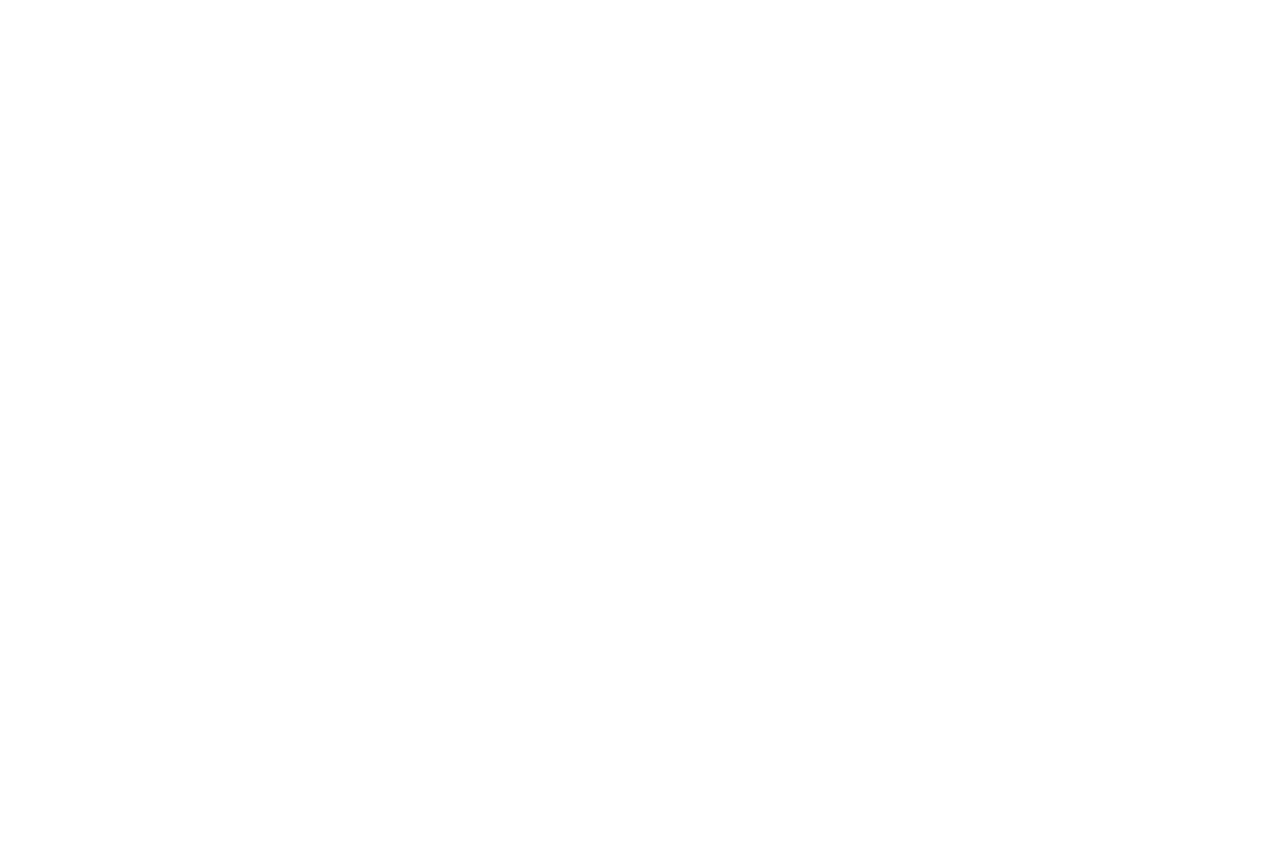
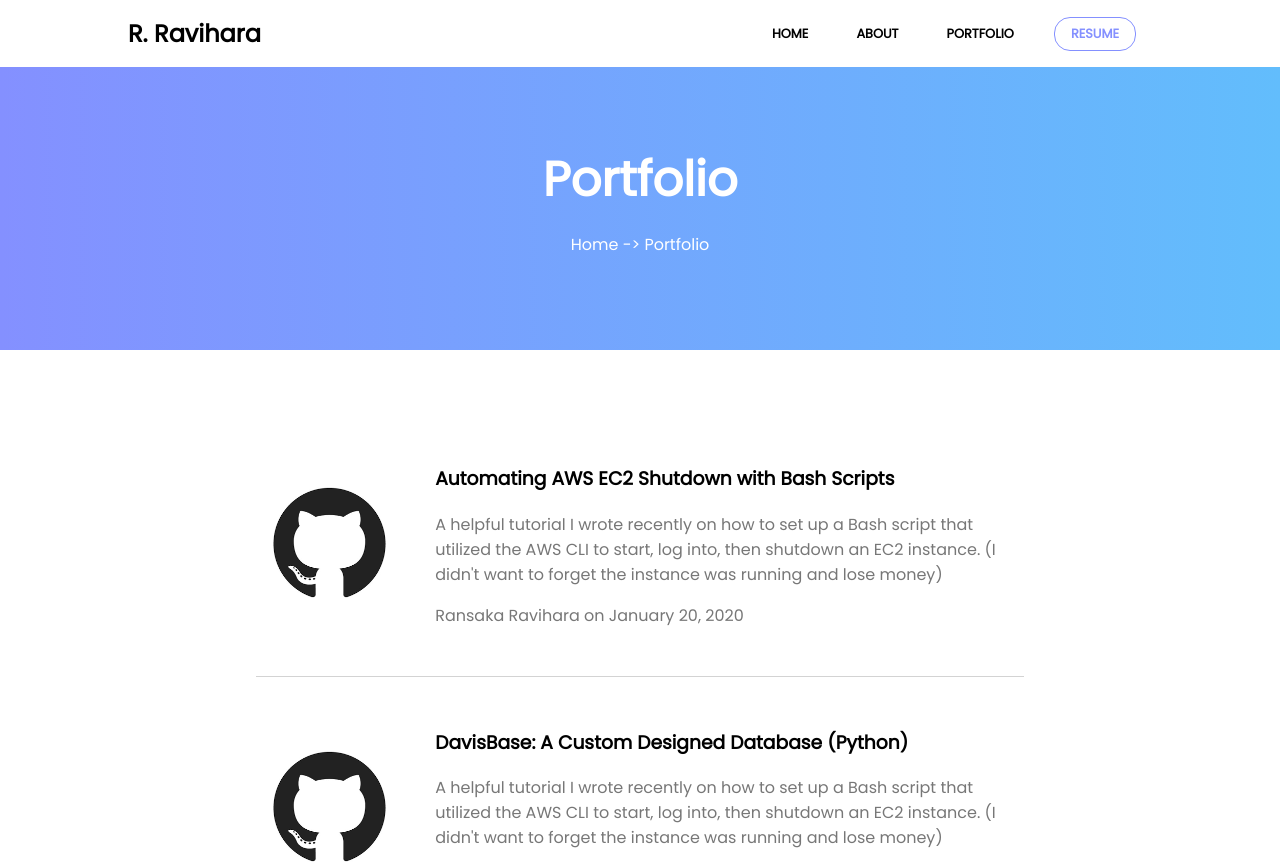
Before and after one commit to sankharr/ransaka-portfolio, a React (Create React App) app: page /portfolio in a window 1280 px wide. Before the commit this address had no page. Shown: the top 864 px of the page. Before the commit the page ends 800 px from the top, so only its background shows below. Built offline with nearby package versions, Linux system fonts and the light colour scheme.

Commit message:
portfolio done

```diff
--- /dev/null
+++ b/src/pages/portfolio/Portfolio.jsx
@@ -0,0 +1,62 @@
+// packages
+import React from 'react';
+
+// styling
+import './Portfolio.scss';
+
+// assets
+import gitImage from '../../assets/git.png';
+
+const projectData = [
+    {
+        title: 'Automating AWS EC2 Shutdown with Bash Scripts',
+        description: "A helpful tutorial I wrote recently on how to set up a Bash script that utilized the AWS CLI to start, log into, then shutdown an EC2 instance. (I didn't want to forget the instance was running and lose money)",
+        date: 'January 20, 2020',
+        link: ''
+    },
+    {
+        title: 'DavisBase: A Custom Designed Database (Python)',
+        description: "A helpful tutorial I wrote recently on how to set up a Bash script that utilized the AWS CLI to start, log into, then shutdown an EC2 instance. (I didn't want to forget the instance was running and lose money)",
+        date: 'January 20, 2020',
+        link: ''
+    },
+    {
+        title: 'XGBoost for Text Classification',
+        description: "A helpful tutorial I wrote recently on how to set up a Bash script that utilized the AWS CLI to start, log into, then shutdown an EC2 instance. (I didn't want to forget the instance was running and lose money)",
+        date: 'January 20, 2020',
+        link: ''
+    },
+]
+
+const Projects = () =>{
+    return (
+        <div className='Projects'>
+            {projectData.map((item) =>
+                <div className='Projects__listItem' key={item.title}>
+                    <img src={gitImage} />
+                    <div>
+                        <h3>{item.title}</h3>
+                        <p>{item.description}</p>
+                        <p>Ransaka Ravihara on {item.date}</p>
+                    </div>
+                </div>
+            )}
+        </div>
+    )
+}
+
+const Portfolio = () => {
+  return (
+    <>
+      <div className="Portfolio__banner">
+        <h1>Portfolio</h1>
+        <p>
+          <span>Home</span> -> Portfolio
+        </p>
+      </div>
+      <Projects />
+    </>
+  )
+}
+
+export default Portfolio
--- /dev/null
+++ b/src/pages/portfolio/Portfolio.scss
@@ -0,0 +1,49 @@
+$common-gradient: -webkit-linear-gradient(0deg, #8490ff 0%, #62bdfc 100%);
+
+.Portfolio__banner {
+    background: $common-gradient;
+    padding: 6% 0;
+    color: white;
+
+    h1 {
+      font-size: 3rem;
+      font-weight: bold;
+      margin: 0;
+    }
+
+    span {
+      transition: 0.3s;
+      &:hover {
+        color: black;
+        cursor: pointer;
+      }
+    }
+  }
+
+.Projects {
+    padding: 5% 20%;
+}
+
+.Projects__listItem {
+    display: flex;
+    align-items: center;
+    padding: 2rem 0;
+    border-bottom: 1px solid lightgray;
+
+    img {
+        width: 15%;
+        margin: 0 3rem 0 1rem;
+    }
+
+    div {
+        text-align: left;
+
+        p {
+            color: #777777;
+        }
+    }
+
+    &:last-child {
+        border-bottom: none;
+    }
+}
--- a/src/routes.js
+++ b/src/routes.js
@@ -8,6 +8,7 @@ import MainLayout from "./layout/MainLayout";
 // pages
 import Home from "./pages/home/Home";
 import About from "./pages/about/About";
+import Portfolio from "./pages/portfolio/Portfolio";
 
 function Router() {
   return useRoutes([
@@ -18,6 +19,7 @@ function Router() {
         { path: "/", element: <Navigate to="/home" /> },
         { path: "home", element: <Home /> },
         { path: "about", element: <About /> },
+        { path: "portfolio", element: <Portfolio /> },
       ],
     },
     // { path: "*", element: <Navigate to="/404" replace /> },
```
Also changed, not shown: src/assets/git.png (added).
